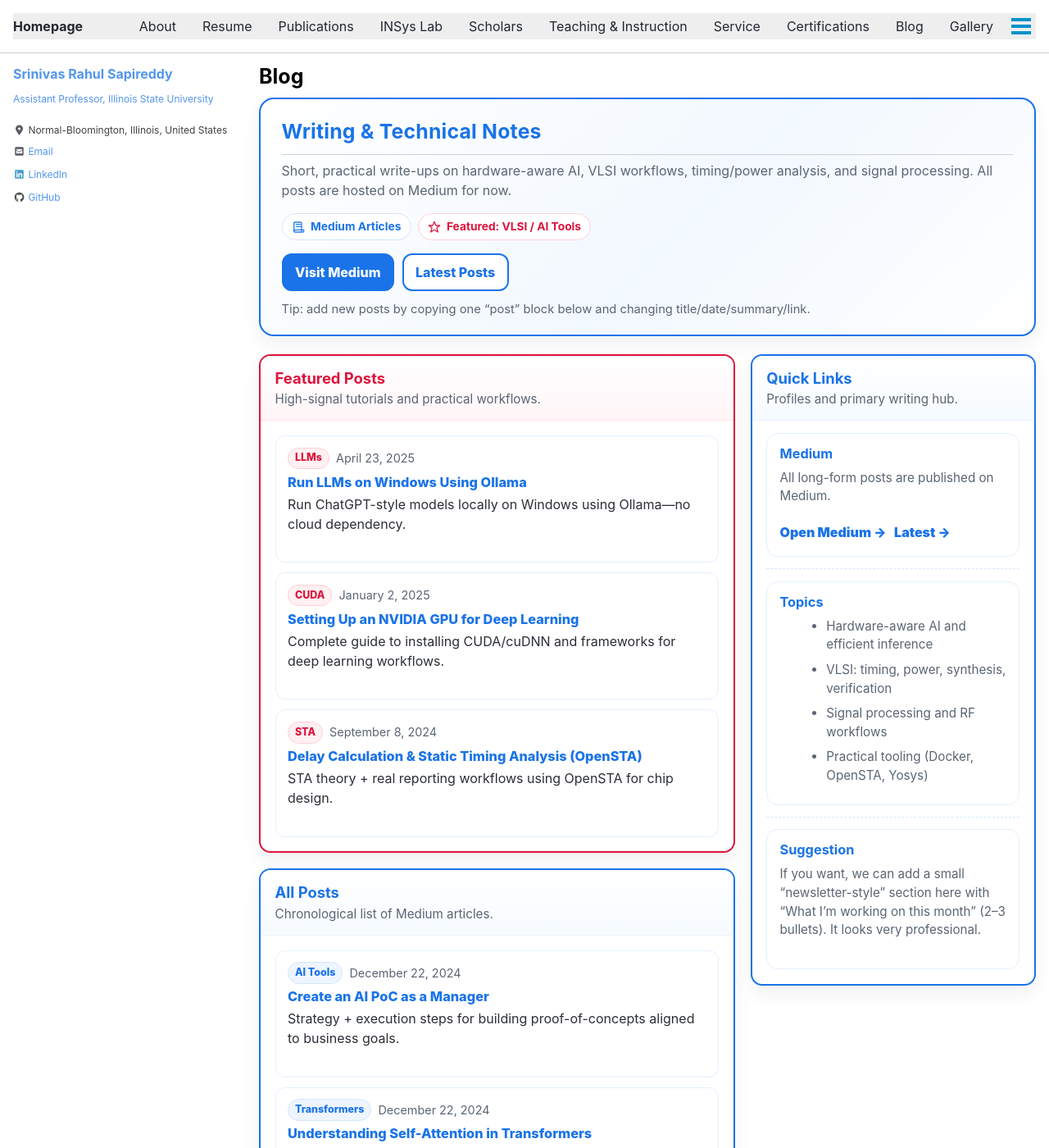
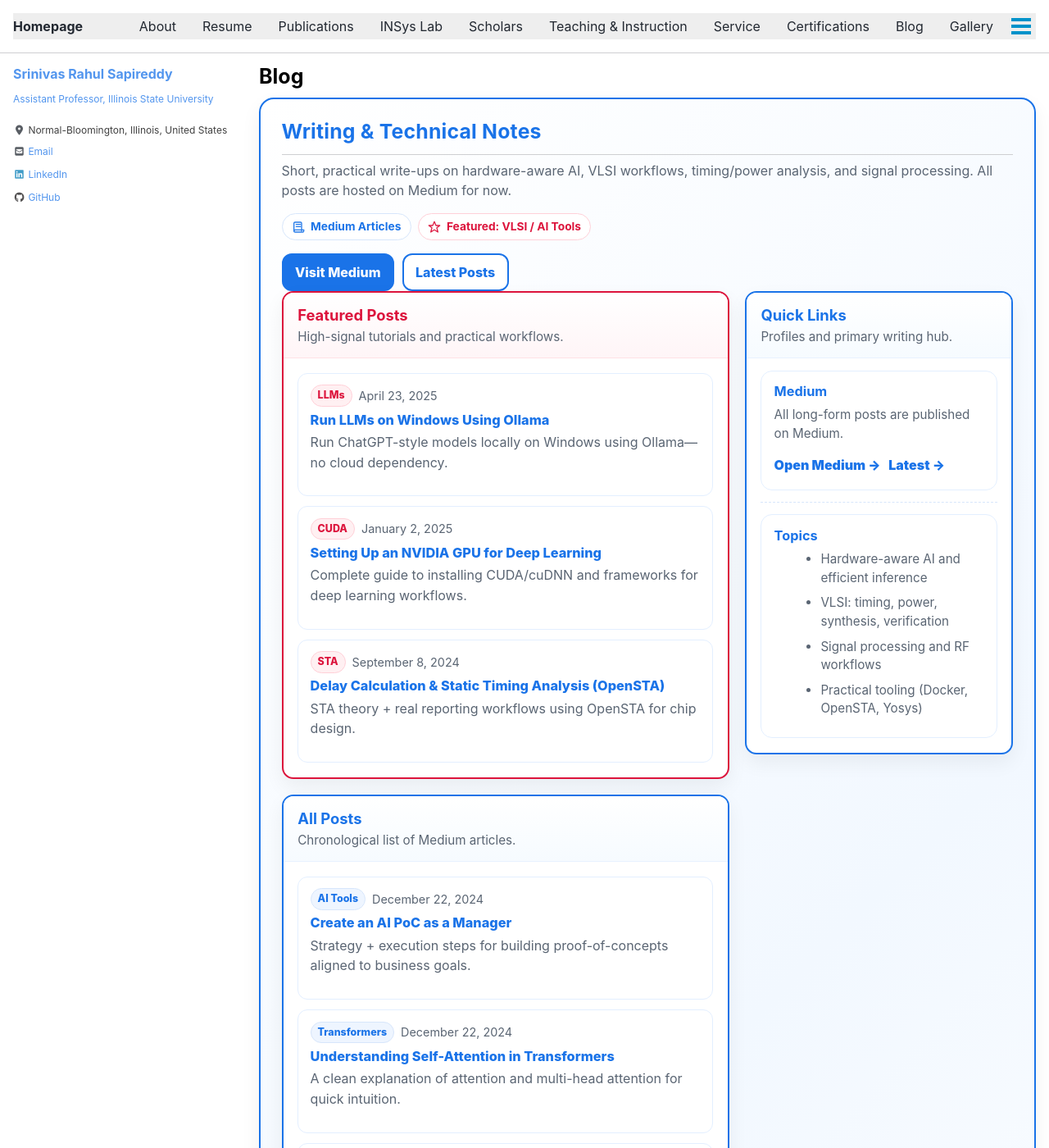
Before and after one commit to srsapireddy/srsapireddy.github.io, a Jekyll site: the page built from _pages/blog.md, in a window 1280 px wide and 1400 px high. Shown: the whole window at 82% size. Built offline with Jekyll 4.4.1, drawn with Linux system fonts in a browser that asks for light colours; cached includes are drawn as plain includes; nearby versions of some CDN libraries.

Commit message:
Update blog.md

```diff
--- a/_pages/blog.md
+++ b/_pages/blog.md
@@ -326,11 +326,6 @@ hr.soft{
     </div>
   </div>
 
-  <div class="note">
-    Tip: add new posts by copying one “post” block below and changing title/date/summary/link.
-  </div>
-</div>
-
 <div class="blog-grid">
 
   <!-- LEFT: Posts -->
@@ -528,17 +523,7 @@ hr.soft{
           </ul>
         </div>
 
-        <hr class="soft">
 
-        <div class="side-card">
-          <h4>Suggestion</h4>
-          <p>
-            If you want, we can add a small “newsletter-style” section here with
-            “What I’m working on this month” (2–3 bullets). It looks very professional.
-          </p>
-        </div>
-      </div>
-    </div>
   </div>
 
 </div>
```
